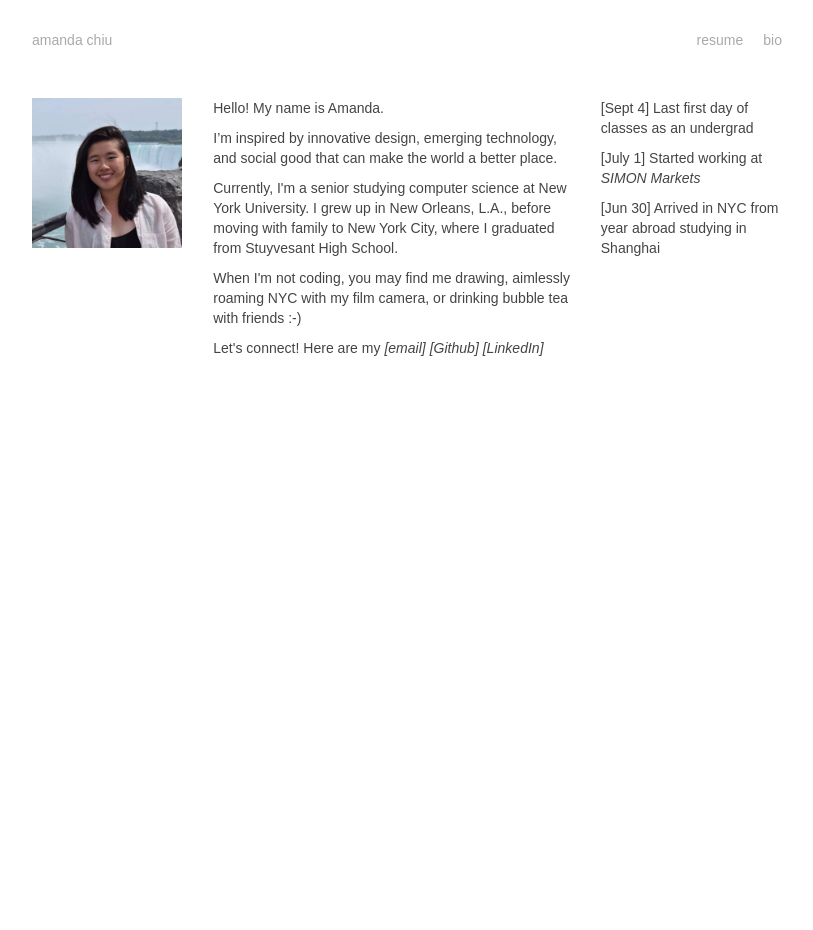
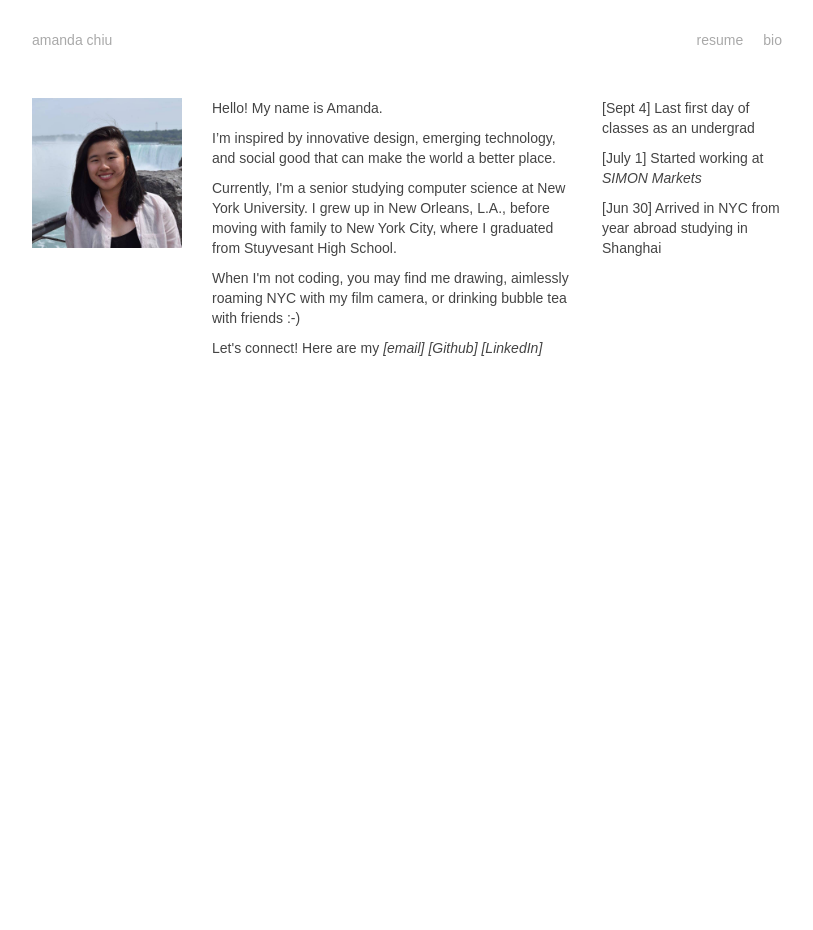
Before and after one commit to amandachiuu/amandachiuu.github.io, a Jekyll site: the page built from about.html, in a window 1280 px wide. Shown: the whole page, without its empty margins (233-1046 px from the left). Built offline with Jekyll 4.4.1, drawn with Linux system fonts in a browser that asks for light colours; some web fonts are replaced.

Commit message:
change padding

```diff
--- a/about.html
+++ b/about.html
@@ -5,7 +5,7 @@ layout: default
   <div class="col-one-fourth" style="padding-top: 10px">
     <img src="/img/pic-of-me.jpg" height="150px">
   </div>
-  <div class="col-one-half" style="padding-right:25px;">
+  <div class="col-one-half" style="padding-right:30px;">
     <p>Hello! My name is Amanda.</p>
     <p>I’m inspired by innovative design, emerging technology, and social good
       that can make the world a better place.
```
